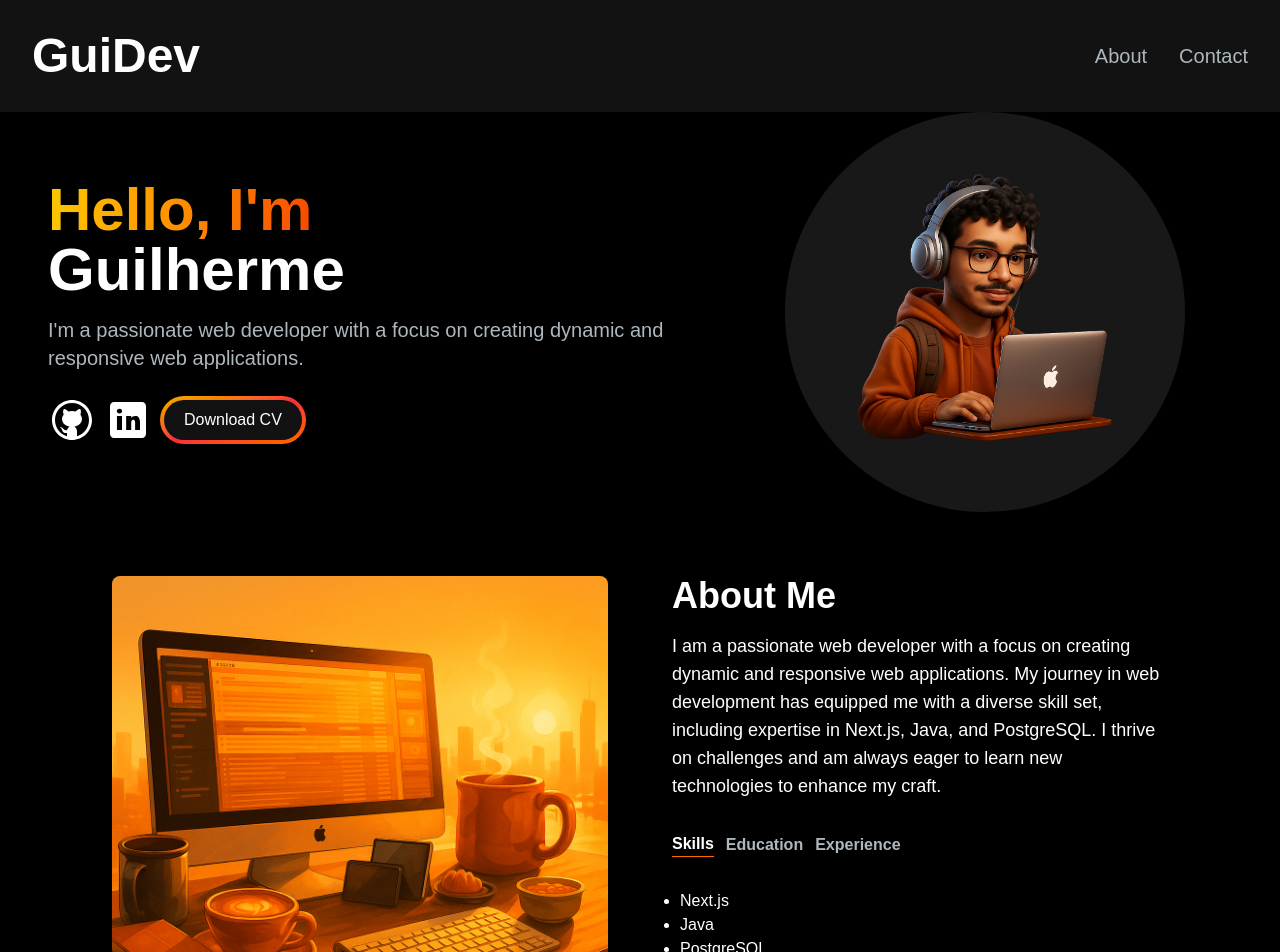
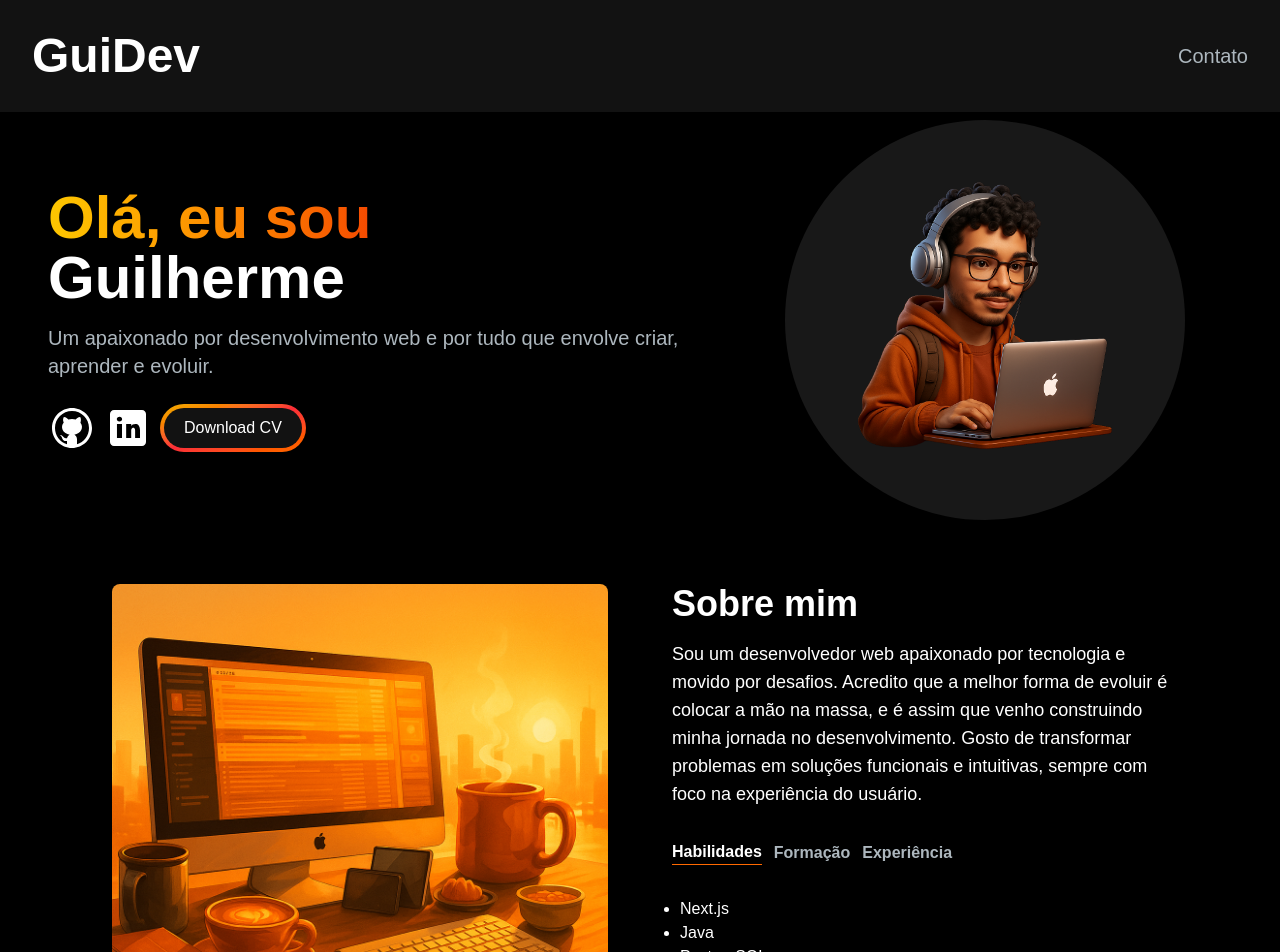
Before and after one commit to guigneto/my-portfolio, a Next.js app: page / in a window 1280 px wide. Shown: the top 952 px of the page. Built offline with nearby package versions, Linux system fonts and the light colour scheme.

Commit message:
feat: CV and contact

```diff
--- a/src/app/page.js
+++ b/src/app/page.js
@@ -7,7 +7,7 @@ export default function Home() {
   return (
    <main className="flex min-h-screen flex-col bg-black">
     <Navbar />
-    <div className="container mt-24 mx-auto px-12 py-4">
+    <div className="container mt-26 mx-auto px-12 py-4">
       <HeroSection />
       <AboutSection />
     </div>
--- a/src/components/AboutSection.jsx
+++ b/src/components/AboutSection.jsx
@@ -5,7 +5,7 @@ import TabButton from "./TabButton";
 
 const TAB_DATA = [
   {
-    title: "Skills",
+    title: "Habilidades",
     id: "skills",
     content: (
       <ul className="list-disc pl-2">
@@ -16,20 +16,20 @@ const TAB_DATA = [
     ),
   },
   {
-    title: "Education",
+    title: "Formação",
     id: "education",
     content: (
       <ul className="list-disc pl-2">
-        <li>Federal Institute of Espírito Santo</li>
+        <li>Instituto Federal do Espírito Santo</li>
       </ul>
     ),
   },
   {
-    title: "Experience",
+    title: "Experiência",
     id: "experience",
     content: (
       <ul className="list-disc pl-2">
-        <li>IT intern at Innova Soluções</li>
+        <li>Estagiário de TI na Innova Soluções</li>
       </ul>
     ),
   },
@@ -54,32 +54,28 @@ const AboutSection = () => {
         width={500}
         height={500}/>
         <div className="mt-4 md:mt-0 text-left flex flex-col h-full">
-          <h2 className="text-4xl font-bold text-white mb-4">About Me</h2>
-          <p className="text-white texxt-base md:text-lg">
-            I am a passionate web developer with a focus on creating dynamic and
-            responsive web applications. My journey in web development has
-            equipped me with a diverse skill set, including expertise in
-            Next.js, Java, and PostgreSQL. I thrive on challenges and am always
-            eager to learn new technologies to enhance my craft.
+          <h2 className="text-4xl font-bold text-white mb-4">Sobre mim</h2>
+          <p className="text-white text-base md:text-lg">
+            Sou um desenvolvedor web apaixonado por tecnologia e movido por desafios. Acredito que a melhor forma de evoluir é colocar a mão na massa, e é assim que venho construindo minha jornada no desenvolvimento. Gosto de transformar problemas em soluções funcionais e intuitivas, sempre com foco na experiência do usuário.
           </p>
           <div className="flex flex-row justify-start mt-8">
             <TabButton
               selectTab={() => handleTabChange("skills")}
               active={tab === "skills"}
             >
-              Skills
+              Habilidades
             </TabButton>
             <TabButton
               selectTab={() => handleTabChange("education")}
               active={tab === "education"}
             >
-              Education
+              Formação
             </TabButton>
             <TabButton
               selectTab={() => handleTabChange("experience")}
               active={tab === "experience"}
             >
-              Experience
+              Experiência
             </TabButton>
           </div>
           <div className="mt-8">
--- a/src/components/HeroSection.jsx
+++ b/src/components/HeroSection.jsx
@@ -13,7 +13,7 @@ const HeroSection = () => {
         <div className="col-span-7 place-self-center text-center sm:text-left">
           <h1 className="text-white mb-4 text-4xl sm:text-5xl lg:text-6xl font-extrabold">
             <span className="text-transparent bg-clip-text bg-gradient-to-r from-yellow-400 to-orange-600">
-              Hello, I'm{" "}
+              Olá, eu sou{" "}
             </span>
             <br></br>
             <TypeAnimation
@@ -29,8 +29,7 @@ const HeroSection = () => {
             />
           </h1>
           <p className="text-[#ADB7BE] text-base sm:text-lg mb-6 lg:text-xl">
-            I'm a passionate web developer with a focus on creating dynamic and
-            responsive web applications.
+            Um apaixonado por desenvolvimento web e por tudo que envolve criar, aprender e evoluir.
           </p>
           <div className="socials flex flex-row gap-2 items-center justify-center lg:justify-start">
             <Link href="https://github.com/guigneto" target="_blank">
@@ -43,7 +42,7 @@ const HeroSection = () => {
 
             <button
               className="px-1 py-1  sm:w-fit rounded-full bg-gradient-to-br from-yellow-500 via-red-500 to-orange-500 hover:bg-slate-800 text-white  hover:cursor-pointer"
-              onClick={() => window.open("/path/to/cv.pdf", "_blank")}
+              onClick={() => window.open("/Guilherme_Gomes_CV.pdf", "_blank")}
             >
               <span className="block bg-[#121212] hover:bg-slate-800 rounded-full px-5 py-2">
                 Download CV
--- a/src/components/NavLink.jsx
+++ b/src/components/NavLink.jsx
@@ -1,9 +1,9 @@
 import Link from 'next/link';
 
-const NavLink = ({ href, title }) => {
+const NavLink = ({ href, title, target }) => {
     return (
         <li>
-            <Link href={href} className='block py-2 pl-3 pr-4 text-[#ADB7BE] sm:text-xl rounded md:p-0 hover:text-white'>
+            <Link href={href} className='block py-2 pl-3 pr-4 text-[#ADB7BE] sm:text-xl rounded md:p-0 hover:text-white' target={target}>
                 {title}
             </Link>
         </li>
--- a/src/components/Navbar.jsx
+++ b/src/components/Navbar.jsx
@@ -1,26 +1,31 @@
 "use client";
-import React, { useState } from "react";
+import React, { useState, useEffect } from "react";
 import Link from "next/link";
 import NavLink from "./NavLink";
 import { Bars3Icon, XMarkIcon } from "@heroicons/react/24/solid";
 import MenuOverlay from "./MenuOverlay";
 
-const navLinks = [
+
+const Navbar = () => {
+  const [whatsMessage, setWhatsMessage] = useState("");
+  const [navbarOpen, setNavbarOpen] = useState(false);
+
+  useEffect(() => {
+    fetch("/whatsapp_message.txt")
+      .then((res) => res.text())
+      .then((text) => setWhatsMessage(text));
+  }, []);
+
+  const navLinks = [
   {
-    title: "About",
-    path: "#about",
-  },
-  {
-    title: "Contact",
-    path: "#contact",
+    title: "Contato",
+    path: whatsMessage,
   },
 ];
 
-const Navbar = () => {
-  const [navbarOpen, setNavbarOpen] = useState(false);
 
   return (
-    <nav className="fixed top-0 left-0 right-0 z-10 bg-[#121212] bg-opacity-90">
+    <nav className="fixed top-0 left-0 right-0 z-10 bg-[#121212] bg-opacity-90 ">
       <div className="flex flex-wrap items-center justify-between mx-auto p-8">
         <Link
           href="/"
@@ -49,8 +54,8 @@ const Navbar = () => {
         </div>
         <div className="hidden md:block md:w-auto" id="navbar-default">
           <ul className="font-medium flex p-4 md:p-0  rounded-lg flex-row md:space-x-8 mt-0">
-            <NavLink href="/" title="About" />
-            <NavLink href="contact" title="Contact" />
+            {/* <NavLink href="/" title="About" /> */}
+            <NavLink href={whatsMessage} title="Contato" target="_blank" />
           </ul>
         </div>
       </div>
--- a/src/components/TabButton.jsx
+++ b/src/components/TabButton.jsx
@@ -7,7 +7,7 @@ const TabButton = ({ active, selectTab, children }) => {
 
   return (
     <button onClick={selectTab}>
-      <p className={`mr-3 font-semibold hover:text-white ${buttonClasses}`}>
+      <p className={`mr-3 font-semibold hover:text-white hover:cursor-pointer ${buttonClasses}`}>
         {children}
       </p>
     </button>
```
Also changed, not shown: public/whatsapp_message.txt (added), 1 other file (tests, documents, lock files or other folders).
